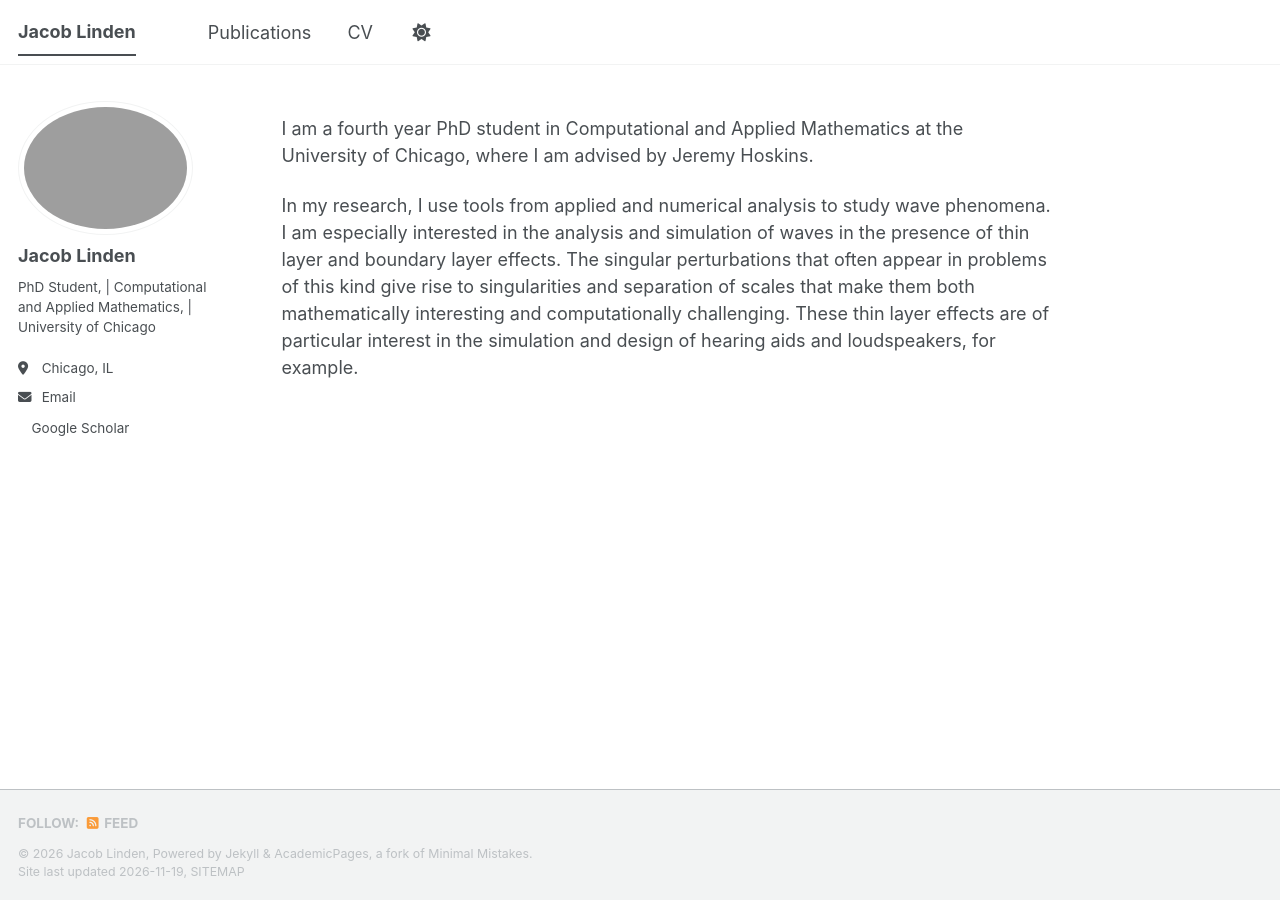
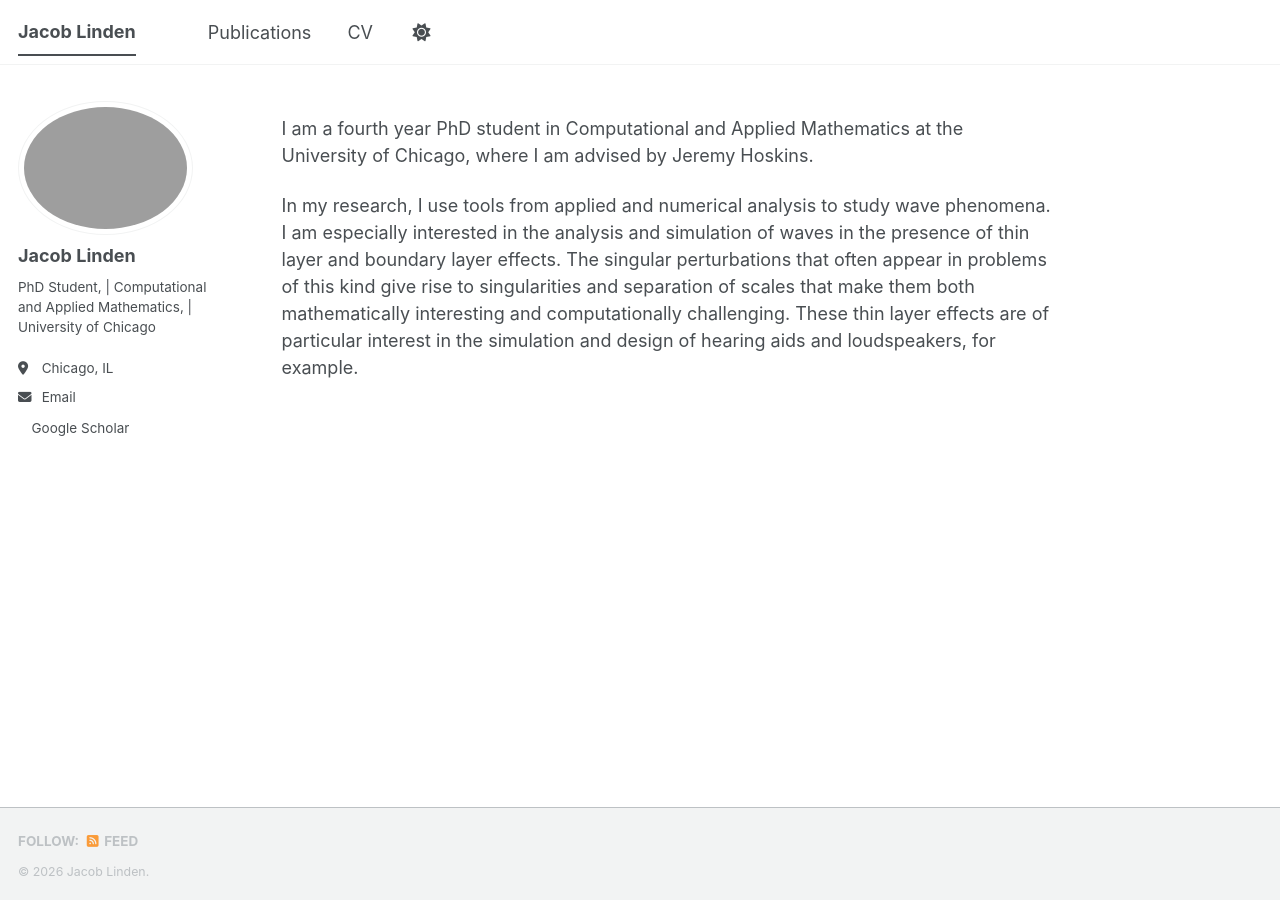
Before and after one commit to jacobtlinden/jacobtlinden.github.io, a Jekyll site: the page built from _pages/about.md, in a window 1280 px wide. Built offline with Jekyll 4.4.1, drawn with Linux system fonts in a browser that asks for light colours; a script bundle is joined from its source files by our own code; a style sheet for code colours, icons or effects is not loaded.

Commit message:
Update footer.html

```diff
--- a/_includes/footer.html
+++ b/_includes/footer.html
@@ -19,7 +19,4 @@
 </div>
 {% endif %}
 
-<div class="page__footer-copyright">
-  &copy; {{ site.time | date: '%Y' }} {{ site.name | default: site.title }}, {{ site.data.ui-text[site.locale].powered_by | default: "Powered by" }} <a href="https://jekyllrb.com" rel="nofollow">Jekyll</a> &amp; <a href="https://github.com/academicpages/academicpages.github.io">AcademicPages</a>, a fork of <a href="https://mademistakes.com/work/minimal-mistakes-jekyll-theme/" rel="nofollow">Minimal Mistakes</a>.<br />
-  Site last updated {{ "now" | date: '%Y-%m-%d' }}, <a href="/sitemap/" style="text-transform: uppercase;">{{ site.data.ui-text[site.locale].site_map | default: "Sitemap" }}</a>
-</div>
+<div class="page__footer-copyright">&copy; {{ site.time | date: '%Y' }} {{ site.name | default: site.title }}.</div>
```
